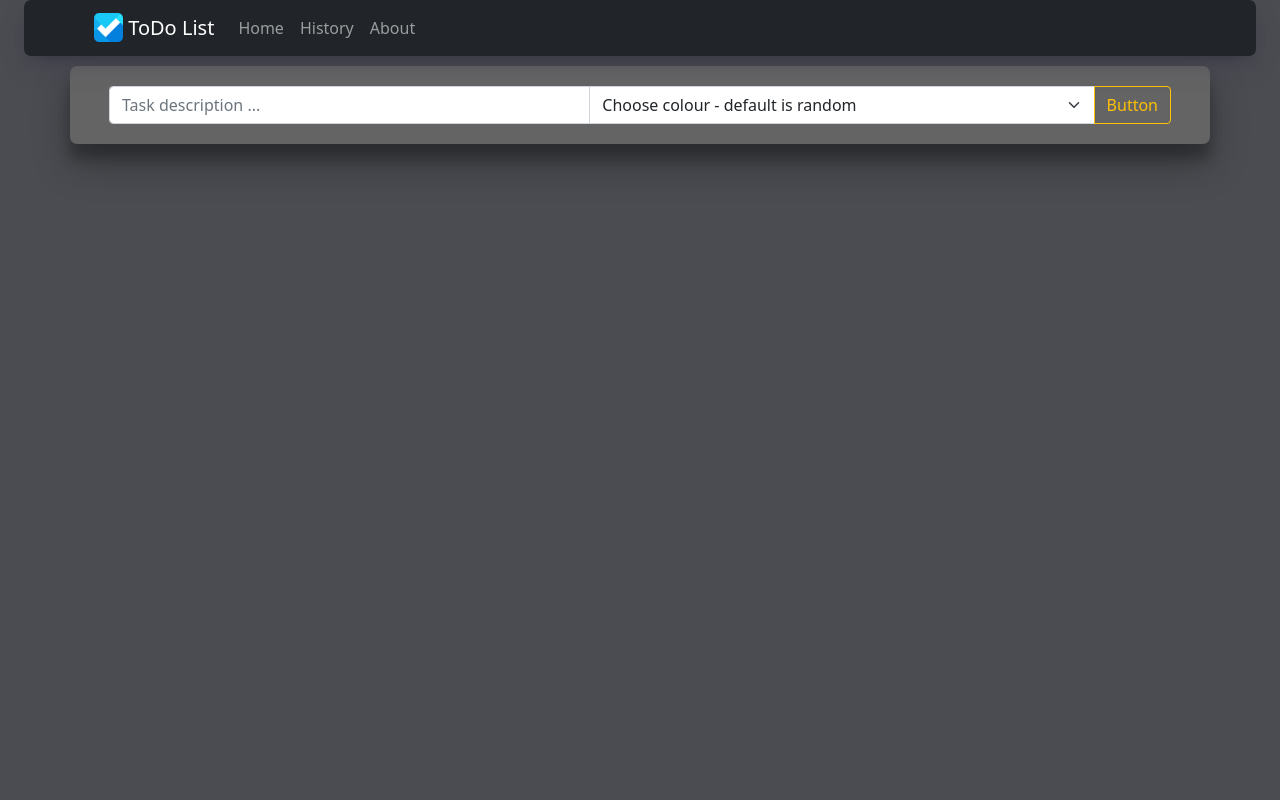
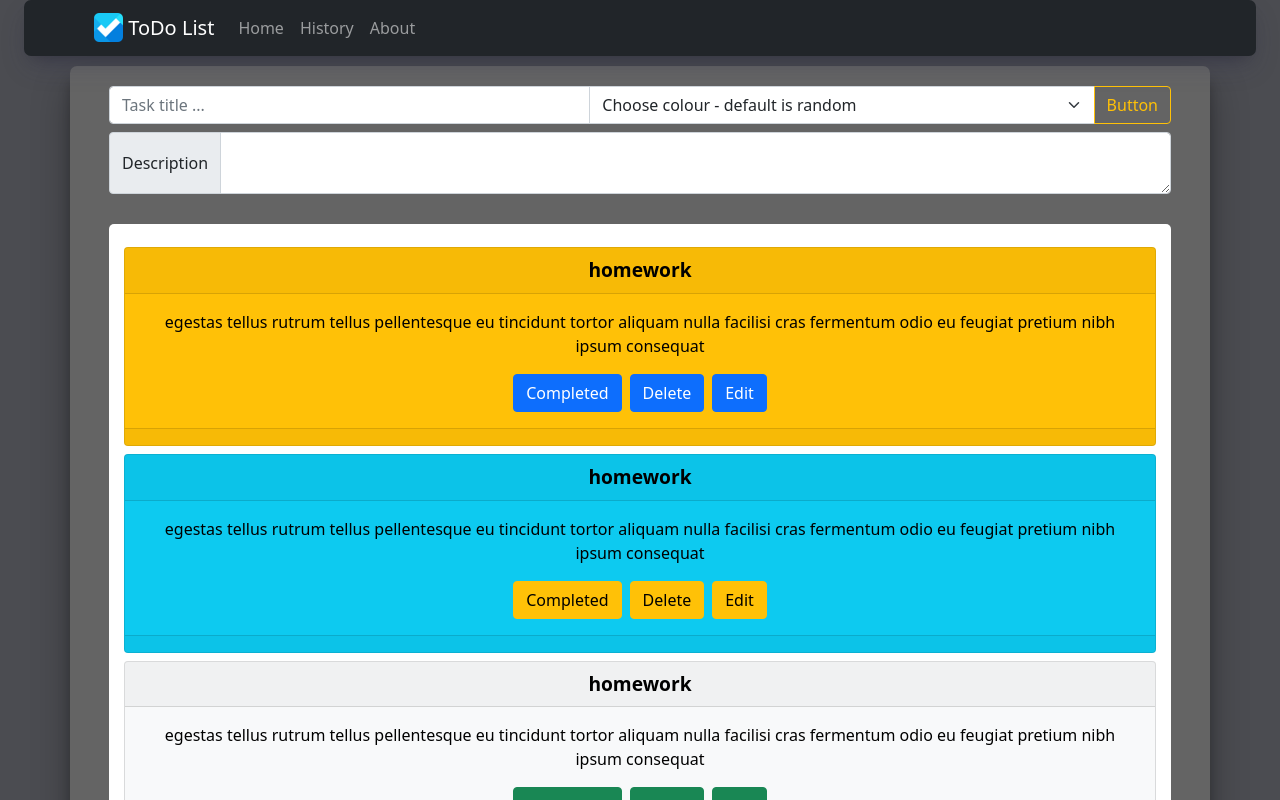
Before and after one commit to amir-mostafa-hs/To-Do-List, a React (Create React App) app in the folder Front-End/: page / in a window 1280 px wide. Shown: the top 800 px of the page. Built offline with nearby package versions, Linux system fonts and the light colour scheme.

Commit message:
create tack component

```diff
--- a/Front-End/src/App.js
+++ b/Front-End/src/App.js
@@ -1,4 +1,5 @@
 import React from "react";
+import "./Style/style.css";
 import {
   Nav,
   Navbar,
@@ -8,6 +9,34 @@ import {
   FormControl,
   Button,
 } from "react-bootstrap";
+import Task from "./components/Task";
+
+const tasksArray = [
+  {
+    title: "homework",
+    colorNumber: 2,
+    description:
+      "egestas tellus rutrum tellus pellentesque eu tincidunt tortor aliquam nulla facilisi cras fermentum odio eu feugiat pretium nibh ipsum consequat",
+  },
+  {
+    title: "homework",
+    colorNumber: 3,
+    description:
+      "egestas tellus rutrum tellus pellentesque eu tincidunt tortor aliquam nulla facilisi cras fermentum odio eu feugiat pretium nibh ipsum consequat",
+  },
+  {
+    title: "homework",
+    colorNumber: 4,
+    description:
+      "egestas tellus rutrum tellus pellentesque eu tincidunt tortor aliquam nulla facilisi cras fermentum odio eu feugiat pretium nibh ipsum consequat",
+  },
+  {
+    title: "homework",
+    colorNumber: 5,
+    description:
+      "egestas tellus rutrum tellus pellentesque eu tincidunt tortor aliquam nulla facilisi cras fermentum odio eu feugiat pretium nibh ipsum consequat",
+  },
+];
 
 function App() {
   return (
@@ -34,17 +63,30 @@ function App() {
       <main className="container page-main">
         <section className="page-imput-task">
           <InputGroup>
-            <FormControl placeholder="Task description ..." />
+            <FormControl placeholder="Task title ..." />
             <Form.Select className="page-imput-task-colour">
               <option>Choose colour - default is random</option>
-              <option>yellow</option>
-              <option>orange</option>
-              <option>pink</option>
-              <option>purple</option>
-              <option>blue</option>
+              <option>Yellow</option>
+              <option>Cyan</option>
+              <option>Light</option>
+              <option>Blue</option>
             </Form.Select>
             <Button variant="outline-warning">Button</Button>
           </InputGroup>
+          <InputGroup className="mt-2">
+            <InputGroup.Text>Description</InputGroup.Text>
+            <FormControl as="textarea" aria-label="With textarea" />
+          </InputGroup>
+        </section>
+        <section className="page-show-task">
+          {tasksArray?.map((task) => (
+            <Task
+              title={task.title}
+              description={task.description}
+              colorNumber={task.colorNumber}
+              key={Date.now() * Math.random()}
+            />
+          ))}
         </section>
       </main>
     </div>
--- a/Front-End/src/Style/style.css
+++ b/Front-End/src/Style/style.css
@@ -17,8 +17,8 @@ code {
 }
 
 .page-content {
-  width: 100vw;
-  height: 100vh;
+  max-width: 100vw;
+  min-height: 100vh;
   background-color: rgb(75, 76, 81);
 }
 
@@ -31,6 +31,7 @@ code {
 .page-main {
   background-color: rgb(100, 100, 100);
   margin-top: 10px;
+  padding-bottom: 10px;
   border-radius: 7px;
   box-shadow: rgba(0, 0, 0, 0.3) 0px 19px 38px,
     rgba(0, 0, 0, 0.22) 0px 15px 12px;
@@ -39,3 +40,15 @@ code {
 .page-imput-task {
   padding: 20px 15px;
 }
+
+.page-show-task {
+  margin: 10px 15px;
+  padding: 15px;
+  background-color: white;
+  border-radius: 5px;
+}
+
+.task-title {
+  font-weight: bold;
+  font-size: larger;
+}
--- /dev/null
+++ b/Front-End/src/components/Task.js
@@ -0,0 +1,53 @@
+import { useRef, useState } from "react";
+import { Button } from "react-bootstrap";
+const Task = ({ title, description, colorNumber }) => {
+  const colors = [
+    { bg: "text-bg-success", btn: "dark" },
+    { bg: "text-bg-danger", btn: "dark" },
+    { bg: "text-bg-warning", btn: "primary" },
+    { bg: "text-bg-info", btn: "warning" },
+    { bg: "text-bg-light", btn: "success" },
+    { bg: "text-bg-primary", btn: "danger" },
+  ];
+  const [btnColor, setBtnColor] = useState(colors[colorNumber].btn);
+  const cardRef = useRef(null);
+  return (
+    <>
+      <aside
+        className={`card text-center mb-2 mt-2 ${colors[colorNumber].bg}`}
+        ref={cardRef}
+      >
+        <div className="card-header task-title">{title}</div>
+        <div className="card-body">
+          {/* <h5 className="card-title">Special title treatment</h5> */}
+          <p className="card-text">{description}</p>
+          <Button
+            variant={btnColor}
+            onClick={() => {
+              cardRef.current.classList.replace(
+                colors[colorNumber].bg,
+                colors[1].bg
+              );
+              setBtnColor("dark");
+            }}
+          >
+            Completed
+          </Button>
+          <Button variant={btnColor} className="ms-2 me-2">
+            Delete
+          </Button>
+          <Button variant={btnColor}>Edit</Button>
+        </div>
+        <div className="card-footer"></div>
+      </aside>
+    </>
+  );
+};
+
+// console.log(
+//   document
+//     .getElementsByTagName("aside")[1]
+//     .classList.contains("text-bg-warning")
+// );
+
+export default Task;
--- a/Front-End/src/index.js
+++ b/Front-End/src/index.js
@@ -1,7 +1,6 @@
 import React from "react";
 import ReactDOM from "react-dom/client";
 import App from "./App";
-import "./Style/style.css";
 import "bootstrap/dist/css/bootstrap.min.css";
 
 const root = ReactDOM.createRoot(document.getElementById("root"));
```
